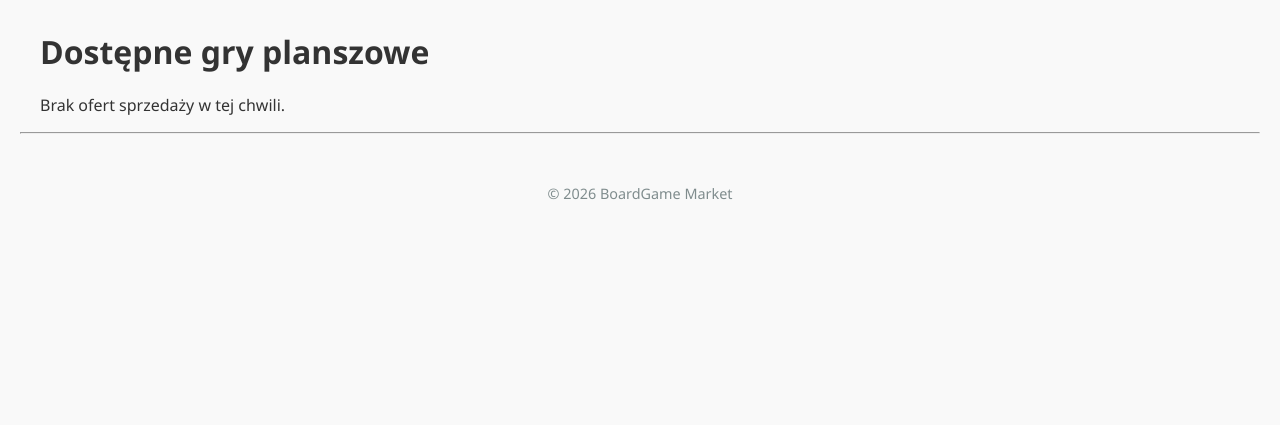
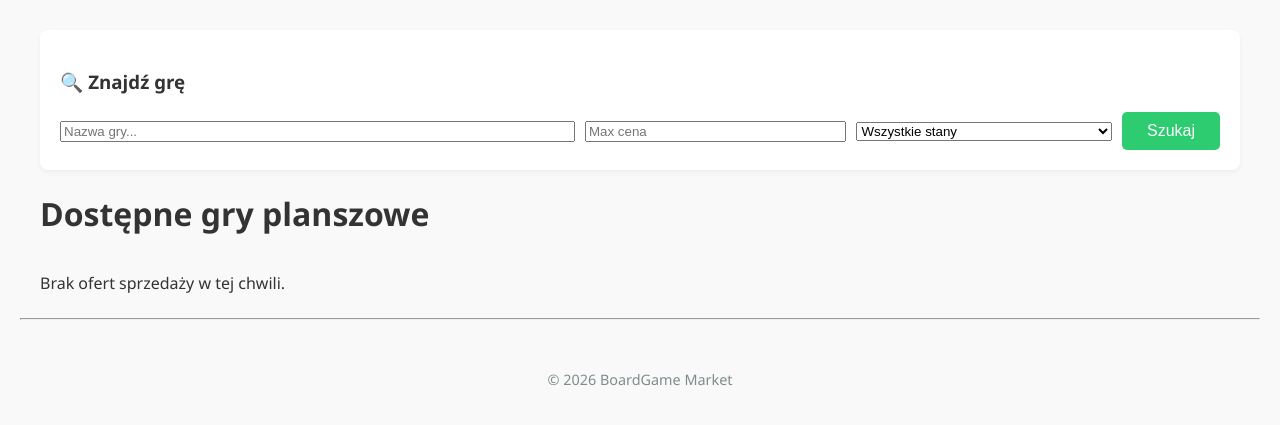
Before and after one commit to Wysocki-Piotr/board-games-marketplace-django-web-app, a Django app: page / in a window 1280 px wide. Shown: the part 72-497 px from the top of the page. Run offline with Django 5.2, Linux system fonts and the light colour scheme; tables that the repository leaves empty hold one stand-in row (values such as "Sample post"); some libraries are stand-ins or nearby versions.

Commit message:
add filtering and share button

```diff
--- a/market/static/css/style.css
+++ b/market/static/css/style.css
@@ -158,7 +158,6 @@ footer {
     margin-bottom: 30px;
 }
 
-/* Wizytówka Sprzedawcy (Inclusion Tag) */
 .seller-card {
     border: 1px solid #ecf0f1;
     background: #fdfdfd;
@@ -240,7 +239,7 @@ form textarea {
 .btn-primary {
     background-color: #3498db;
     color: white;
-    width: 100%; /* Pełna szerokość w formularzach */
+    width: 100%;
 }
 
 .btn-primary:hover {
@@ -267,6 +266,18 @@ form textarea {
 .btn-logout:hover {
     background: #e74c3c;
     color: white;
+}
+
+.btn-share {
+    background-color: dodgerblue;
+    color: white ;
+    border: none;
+    padding: 10px 20px;
+    border-radius: 5px;
+    font-size: 14px;
+    cursor: pointer;
+    margin-top: 15px;
+    transition: background-color 0.3s;
 }
 
 .auth-links {
@@ -296,3 +307,45 @@ form textarea {
 
 .status-owner { background-color: #f39c12; }
 .status-sold { background-color: #e74c3c; }
+
+.filters-box {
+    background-color: #ffffff;
+    padding: 20px;
+    border-radius: 8px;
+    margin-bottom: 20px;
+    box-shadow: 0 2px 5px rgba(0,0,0,0.05);
+}
+
+.filters-row {
+    display: flex;
+    gap: 10px;
+    flex-wrap: wrap;
+    align-items: center;
+}
+
+.filter-input-large {
+    flex: 2;
+    min-width: 200px;
+}
+
+
+.filter-input-small {
+    flex: 1;
+    min-width: 120px;
+}
+
+.btn-search {
+    background-color: #2ecc71;
+    color: white;
+    border: none;
+    padding: 10px 25px;
+    border-radius: 5px;
+    font-size: 16px;
+    cursor: pointer;
+    transition: background-color 0.3s ease;
+    flex: 0 0 auto;
+}
+
+.btn-search:hover {
+    background-color: #27ae60;
+}
--- /dev/null
+++ b/market/static/js/main.js
@@ -0,0 +1,102 @@
+$(document).ready(function() {
+    $('.select2-game').select2({
+        placeholder: "Kliknij i zacznij pisać nazwę gry...",
+        allowClear: true,
+        language: {
+            noResults: function() {
+                return "Nie znaleziono takiej gry - wpisz ją poniżej w polu 'Własny tytuł'";
+            }
+        }
+    });
+
+    const $gameSelect = $('#id_game');
+    const $customInput = $('#id_custom_title');
+
+    $gameSelect.on('change', function() {
+        if ($(this).val()) {
+            $customInput.val('').prop('disabled', true);
+            $customInput.attr('placeholder', 'Wybrano grę z listy (odznacz X, aby wpisać własną)');
+        } else {
+            $customInput.prop('disabled', false);
+            $customInput.attr('placeholder', 'LUB wpisz własną nazwę (jeśli nie ma na liście)');
+        }
+    });
+
+    $customInput.on('input', function() {
+        if ($(this).val().length > 0) {
+            $gameSelect.val(null).trigger('change');
+        }
+    });
+
+    $gameSelect.trigger('change');
+
+    $('#share-btn').on('click', function() {
+    const url = window.location.href;
+
+    navigator.clipboard.writeText(url).then(function() {
+        const originalText = $('#share-btn').text();
+        $('#share-btn').text('✅ Skopiowano!').css('background', '#27ae60');
+
+        setTimeout(function() {
+            $('#share-btn').text(originalText).css('background', 'dodgerblue');
+        }, 2000);
+    }, function(err) {
+        alert('Nie udało się skopiować linku.');
+    });
+});
+
+    $('#btn-api-search').on('click', function() {
+        fetchListings();
+    });
+
+    $('#api-search-query').on('keypress', function(e) {
+        if(e.which == 13) fetchListings();
+    });
+
+    function fetchListings() {
+        const query = $('#api-search-query').val();
+        const price = $('#api-max-price').val();
+        const condition = $('#api-condition').val();
+
+        const params = new URLSearchParams({
+            query: query,
+            max_price: price,
+            condition: condition
+        });
+
+        fetch(`/api/search/?${params.toString()}`)
+            .then(response => response.json())
+            .then(data => {
+                const listings = data.listings;
+                const $grid = $('#listings-grid');
+                $grid.empty();
+
+                if (listings.length === 0) {
+                    $grid.append('<p style="text-align:center; width:100%;">Brak wyników spełniających kryteria.</p>');
+                    return;
+                }
+
+                listings.forEach(item => {
+
+                    let imgHtml = item.image_url
+                        ? `<img src="${item.image_url}" alt="${item.title}">`
+                        : `<div class="no_photo">Brak zdjęcia</div>`;
+
+                    const cardHtml = `
+                        <div class="card">
+                            <a href="/market/listing/${item.id}/" class="card-link-wrapper">
+                                ${imgHtml}
+                                <h3>${item.title}</h3>
+                                <p>${item.category}</p>
+                                <p class="price">${item.price} PLN</p>
+                                <p>Stan: <strong>${item.condition_display}</strong></p>
+                                <small>Sprzedawca: ${item.seller}</small>
+                            </a>
+                        </div>
+                    `;
+                    $grid.append(cardHtml);
+                });
+            })
+            .catch(error => console.error('Błąd:', error));
+    }
+});
--- a/market/templates/market/base.html
+++ b/market/templates/market/base.html
@@ -4,6 +4,9 @@
     <meta charset="UTF-8">
     <title>BoardGame Market</title>
     <link rel="stylesheet" href="{% static 'css/style.css' %}">
+    <script src="https://code.jquery.com/jquery-3.6.0.min.js"></script>
+    <link href="https://cdn.jsdelivr.net/npm/select2@4.1.0-rc.0/dist/css/select2.min.css" rel="stylesheet" />
+    <script src="https://cdn.jsdelivr.net/npm/select2@4.1.0-rc.0/dist/js/select2.min.js"></script>
 </head>
 <body>
 
--- a/market/templates/market/listing_list.html
+++ b/market/templates/market/listing_list.html
@@ -1,10 +1,29 @@
 {% extends 'market/base.html' %}
 
-{% block content %}
+{% load static %}{% block content %}
+    <div class="filters-box">
+    <h3>🔍 Znajdź grę</h3>
+
+    <div class="filters-row">
+
+        <input type="text" id="api-search-query" placeholder="Nazwa gry..." class="form-control filter-input-large">
+
+        <input type="number" id="api-max-price" placeholder="Max cena" class="form-control filter-input-small">
+
+        <select id="api-condition" class="form-control filter-input-small">
+            <option value="all">Wszystkie stany</option>
+            <option value="new">Nowa (w folii)</option>
+            <option value="used_good">Używana (bdb)</option>
+            <option value="used_poor">Używana (ślady)</option>
+        </select>
+
+        <button id="btn-api-search" class="btn-search">Szukaj</button>
+    </div>
+</div>
     <h1>Dostępne gry planszowe</h1>
 
+        <div class="listing-container" id="listings-grid">
             {% if listings %}
-        <div class="listing-container">
             {% for listing in listings %}
                 <div class="card">
                     <a href="{% url 'market:listing_detail' listing.id %}" class="card-link-wrapper">
@@ -15,16 +34,23 @@
                         {% endif %}
 
                         <h3>{{ listing.game.title }}</h3>
-                    <p>{{ listing.game.category.name }}</p>
+
+                        <p>
+                            {% if listing.game %}
+                                {{ listing.game.category.name }}
+                            {% else %}
+                                Inne / Nieskategoryzowane
+                            {% endif %}
+                        </p>
                         <p class="price">{{ listing.price }} PLN</p>
                         <p>Stan: <strong>{{ listing.get_condition_display }}</strong></p>
                         <small>Sprzedawca: {{ listing.user.username }}</small>
                     </a>
                 </div>
             {% endfor %}
+        {% else %}
+            <p style="width: 100%;">Brak ofert sprzedaży w tej chwili.</p>
+        {% endif %}
         </div>
-    {% else %}
-        <p>Brak ofert sprzedaży w tej chwili.</p>
-    {% endif %}
-
+<script src="{% static 'js/main.js' %}"></script>
 {% endblock %}
--- a/market/urls.py
+++ b/market/urls.py
@@ -24,4 +24,6 @@ urlpatterns = [
              template_name='market/password_reset_done.html'
          ),
          name='password_reset_done'),
+    path('listing/<int:pk>/edit/', views.edit_listing, name='edit_listing'),
+    path('api/search/', views.search_listings, name='search_api'),
 ]
--- a/market/views.py
+++ b/market/views.py
@@ -3,6 +3,7 @@ from .models import Listing
 from django.contrib.auth.decorators import login_required
 from .forms import RejestracjaForm, ListingForm
 from django.contrib import messages
+from django.http import JsonResponse
 
 # Create your views here.
 def listing_list(request):
@@ -61,7 +62,78 @@ def kup_gre(request, pk):
         listing.is_sold = True
         listing.save()
 
+        if listing.game:
+            game_title = listing.game.title
+        else:
+            game_title = listing.custom_title
+
+        messages.success(request, f"Gratulacje! Kupiłeś grę: {game_title}")
+
         messages.success(request, f"Gratulacje! Kupiłeś grę: {listing.game.title}")
         return redirect('market:listing_list')
 
     return redirect('market:listing_detail', pk=pk)
+
+
+@login_required
+def edit_listing(request, pk):
+    listing = get_object_or_404(Listing, pk=pk)
+
+    if listing.user != request.user:
+        messages.error(request, "Nie możesz edytować cudzej oferty!")
+        return redirect('market:listing_detail', pk=pk)
+
+    if request.method == 'POST':
+        form = ListingForm(request.POST, request.FILES, instance=listing)
+        if form.is_valid():
+            form.save()
+            messages.success(request, "Ogłoszenie zostało zaktualizowane!")
+            return redirect('market:listing_detail', pk=listing.pk)
+    else:
+        form = ListingForm(instance=listing)
+
+    # Używamy tego samego szablonu co przy tworzeniu, ale przekazujemy flagę 'is_edit'
+    return render(request, 'market/create_listing.html', {
+        'form': form,
+        'title': 'Edytuj ogłoszenie'
+    })
+
+
+def search_listings(request):
+    query = request.GET.get('query', '')
+    max_price = request.GET.get('max_price')
+    condition = request.GET.get('condition')
+
+    listings = Listing.objects.filter(is_sold=False)
+
+    if query:
+        from django.db.models import Q
+        listings = listings.filter(
+            Q(game__title__icontains=query) |
+            Q(custom_title__icontains=query)
+        )
+
+    if max_price:
+        listings = listings.filter(price__lte=max_price)
+
+    if condition and condition != 'all':
+        listings = listings.filter(condition=condition)
+
+    data = []
+    for item in listings:
+        title = item.game.title if item.game else item.custom_title
+        category = item.game.category.name if item.game else "Inne"
+
+        image_url = item.image.url if item.image else ""
+
+        data.append({
+            'id': item.id,
+            'title': title,
+            'category': category,
+            'price': str(item.price),
+            'condition_display': item.get_condition_display(),
+            'image_url': image_url,
+            'seller': item.user.username
+        })
+
+    return JsonResponse({'listings': data})
```
Also changed, not shown: market/forms.py (+25 -1 lines), market/models.py (+8 -2 lines), market/templates/market/create_listing.html (+10 -3 lines), market/templates/market/listing_detail.html (+35 -3 lines), game_photos/mafia_WHCTiAQ.jpg (added), market/migrations/0002_listing_custom_title_alter_boardgame_id_and_more.py (added). Lines whose indentation alone changed are shown as unchanged.
